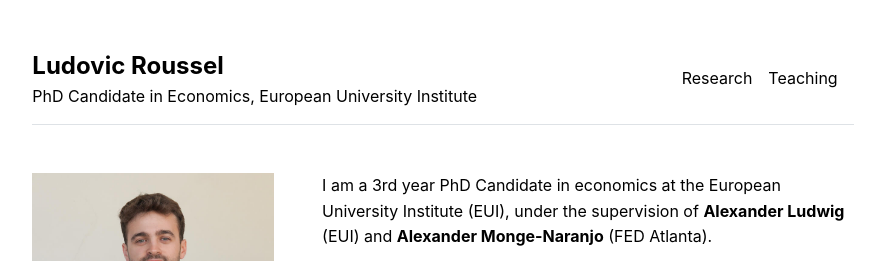
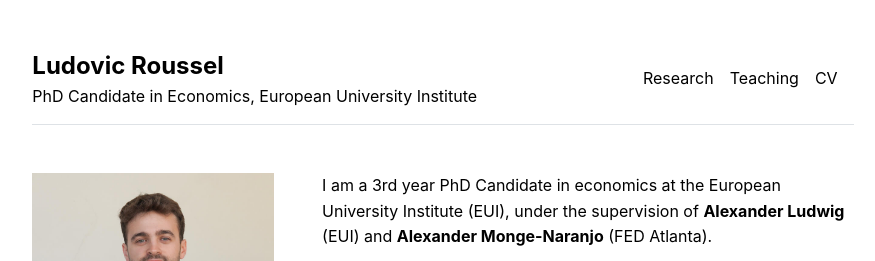
Before and after one commit to LudovicRoussel/ludovicroussel.github.io, a Jekyll site: the page built from index.md, in a window 1280 px wide. Shown: the top 261 px of the page, without its empty margins (197-1072 px from the left). Built offline with Jekyll 4.4.1, drawn with Linux system fonts in a browser that asks for light colours.

```diff
--- a/_data/settings.yml
+++ b/_data/settings.yml
@@ -1,3 +1,4 @@
 menu:
 - {name: 'Research', url: '/Research'}
 - {name: 'Teaching', url: '/Teaching'}
+- {name: 'CV', url: '/CV'}
```
